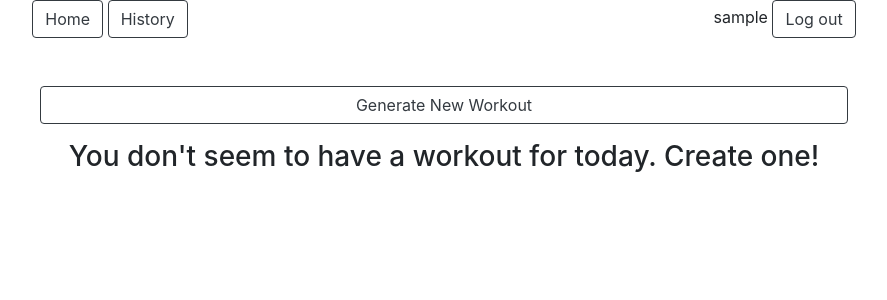
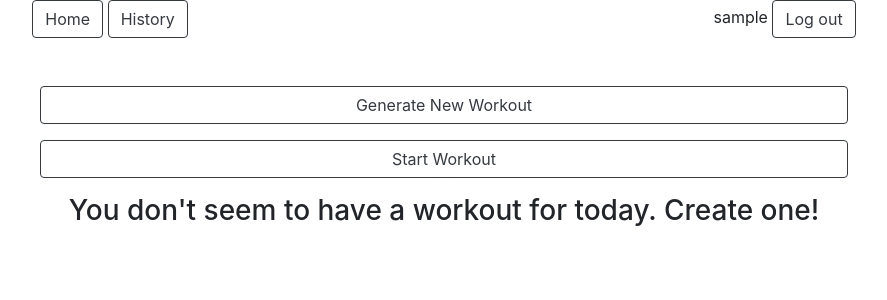
Before and after one commit to DTasev/fit, a Django app: page / in a window 1280 px wide. Shown: the top 300 px of the page, without its empty margins (196-1083 px from the left). Run offline with Django 3.2, Linux system fonts and the light colour scheme; the visitor is signed in with stand-in values (Sample User, id 1); data that the repository does not hold is empty; parts of the project's set-up code (start-up, migrations or seed data) failed here and were passed over; some libraries are stand-ins or nearby versions.

Commit message:
Added start workout and end workout times

```diff
--- a/sets/urls.py
+++ b/sets/urls.py
@@ -1,8 +1,5 @@
 from django.urls import path
 
-from today.views.create import create_workout
-from today.views.index import IndexView, HistoryView, DeleteView
-from today.views.complete import complete_workout
 from sets.views import add_set, del_set, repeat_set, EditSet
 
 app_name = 'sets'
--- a/today/templates/today/history.html
+++ b/today/templates/today/history.html
@@ -12,6 +12,7 @@ border border-success
                     {% if w.completed %}
                         - Completed!
                     {% endif %}
+                    {{ w.duration }}
                     <div class="d-inline-block float-right">
                         <form method="post" action="{% url 'today:delete' w.id %}">
                             {% csrf_token %}
--- a/today/templates/today/index.html
+++ b/today/templates/today/index.html
@@ -3,7 +3,15 @@
 {% block content %}
     <div class="mt-2 mt-lg-5 mx-2">
         {% if not object_list.completed %}
-            <a href="{% url 'today:create' %}" class="btn btn-outline-dark btn-block">Generate New Workout</a>
+            <a href="{% url 'today:create' %}" class="btn btn-outline-dark btn-block mb-3">Generate New Workout</a>
+            {% if not object_list.start_time %}
+                <form action="{% url 'today:start' object_list.pk %}" method="post">
+                    {% csrf_token %}
+                    <button class="btn btn-outline-dark btn-block">Start Workout</button>
+                </form>
+            {% else %}
+                <p>Workout started at {{ object_list.start_time }}</p>
+            {% endif %}
         {% endif %}
 
         {% if object_list %}
@@ -11,6 +19,8 @@
             <div class="card-body my-3
 {% if object_list.completed %}
 border border-success
+{% elif object_list.start_time %}
+border border-warning
 {% endif %}
 ">
                 <p class="lead">Today's Workout:</p>
--- a/today/urls.py
+++ b/today/urls.py
@@ -3,12 +3,14 @@ from django.urls import path, include
 from today.views.create import create_workout
 from today.views.index import IndexView, HistoryView, DeleteView
 from today.views.complete import complete_workout
+from today.views.start import StartWorkout
 
 app_name = 'today'
 
 urlpatterns = [
     path('', IndexView.as_view(), name='index'),
     path('create', create_workout, name="create"),
+    path('start/<int:pk>', StartWorkout.as_view(), name="start"),
     path('complete/<int:pk>', complete_workout, name="complete"),
     path('delete/<int:pk>', DeleteView.as_view(), name="delete"),
     path('history', HistoryView.as_view(), name="history"),
--- a/today/views/create.py
+++ b/today/views/create.py
@@ -19,6 +19,7 @@ def get_exercises(muscle_group):
         return muscle_group
     elif muscle_group == "Legs":
         return muscle_group
+
 
 
 def create_workout(request):
```
Also changed, not shown: today/views/complete.py (+12 -1 lines), today/views/start.py (added, +20 -0 lines), workout/models.py (+10 -0 lines), workout/migrations/0015_auto_20180508_2234.py (added).
